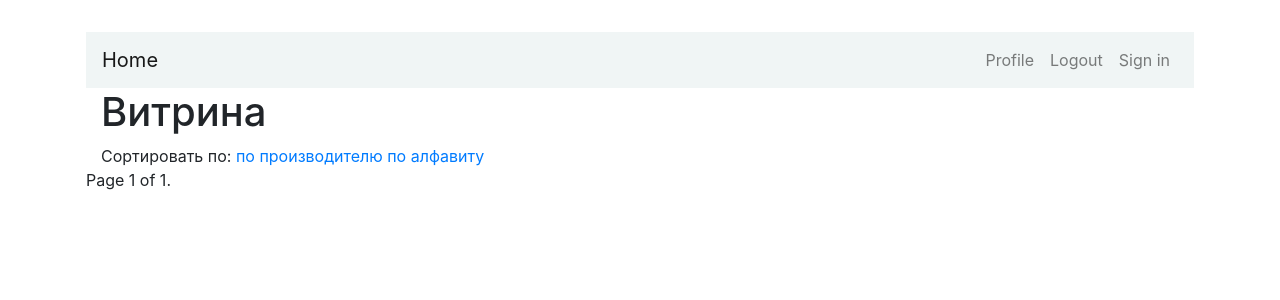
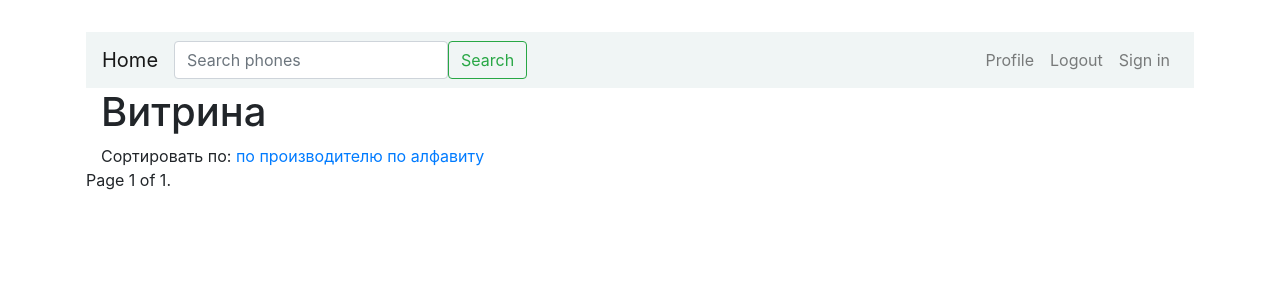
Before and after one commit to Storsky/mobile_shop, a Django app: page /catalog in a window 1280 px wide. Shown: the top 300 px of the page. Run offline with Django 4.2, Linux system fonts and the light colour scheme; data that the repository does not hold is empty; some libraries are stand-ins or nearby versions.

Commit message:
added search func

```diff
--- a/mobile_shop/phones/templates/base.html
+++ b/mobile_shop/phones/templates/base.html
@@ -20,6 +20,11 @@
             <button type="button" class="navbar-toggler" data-toggle="collapse" data-target="#navbarCollapse">
                 <span class="navbar-toggler-icon"></span>
             </button>
+            <form class="d-flex" method=POST action="{% url 'search' %}">
+              {% csrf_token %}
+              <input class="form-control me-2" type="search" placeholder="Search phones" aria-label="Search" name="searched">
+              <button class="btn btn-outline-success" type="submit">Search</button>
+            </form>
             <div class="collapse navbar-collapse" id="navbarCollapse">
                 <div class="navbar-nav ml-auto">
                   <a href="/profile" class="nav-item nav-link">Profile</a>
--- a/mobile_shop/phones/urls.py
+++ b/mobile_shop/phones/urls.py
@@ -7,4 +7,5 @@ urlpatterns = [
     path('login', show_login_page, name='login_page'),
     path('catalog/model/<int:product_pk>', show_product, name='product'),
     path('catalog/model/<int:product_pk>&<action>', buy_product),
+    path('search_phones', search_phones, name = 'search'),
 ]
--- a/mobile_shop/phones/views.py
+++ b/mobile_shop/phones/views.py
@@ -6,6 +6,19 @@ from django.contrib import messages as messages
 from django.contrib.auth.decorators import login_required
 from .forms import ReviewForm as rf
 from users.models import Profile
+from django.db.models import Q
+
+def search_phones(request):
+    template = 'search.html'
+    if request.method == "POST":
+        searched = request.POST['searched']
+        searched_phones = Product.objects.filter(Q(name__icontains = searched)| Q(brand__name__icontains = searched))
+
+
+        context = {'searched':searched, 'searched_phones': searched_phones}
+        return render(request, template, context)
+    else:
+        return render(request, template, context)
 
 
 def index(request):
```
Also changed, not shown: mobile_shop/phones/templates/search.html (added, +26 -0 lines).
